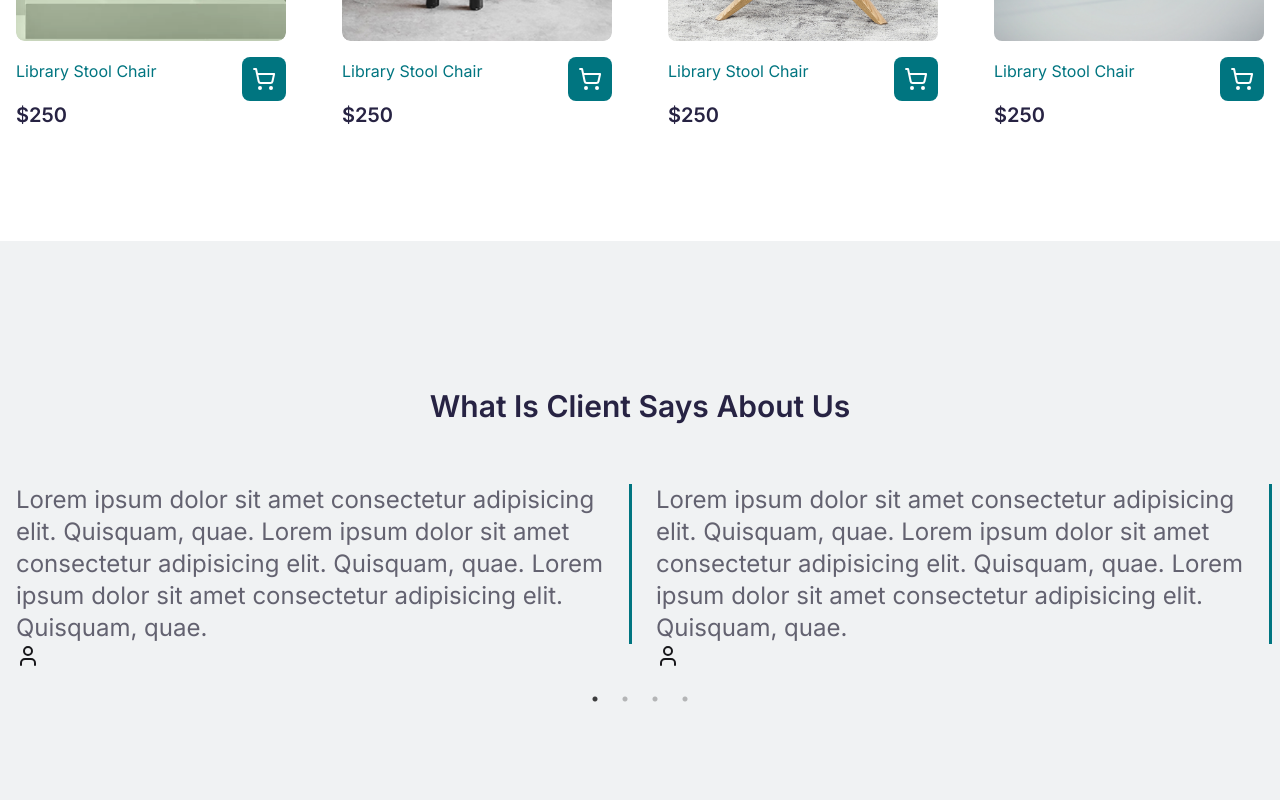
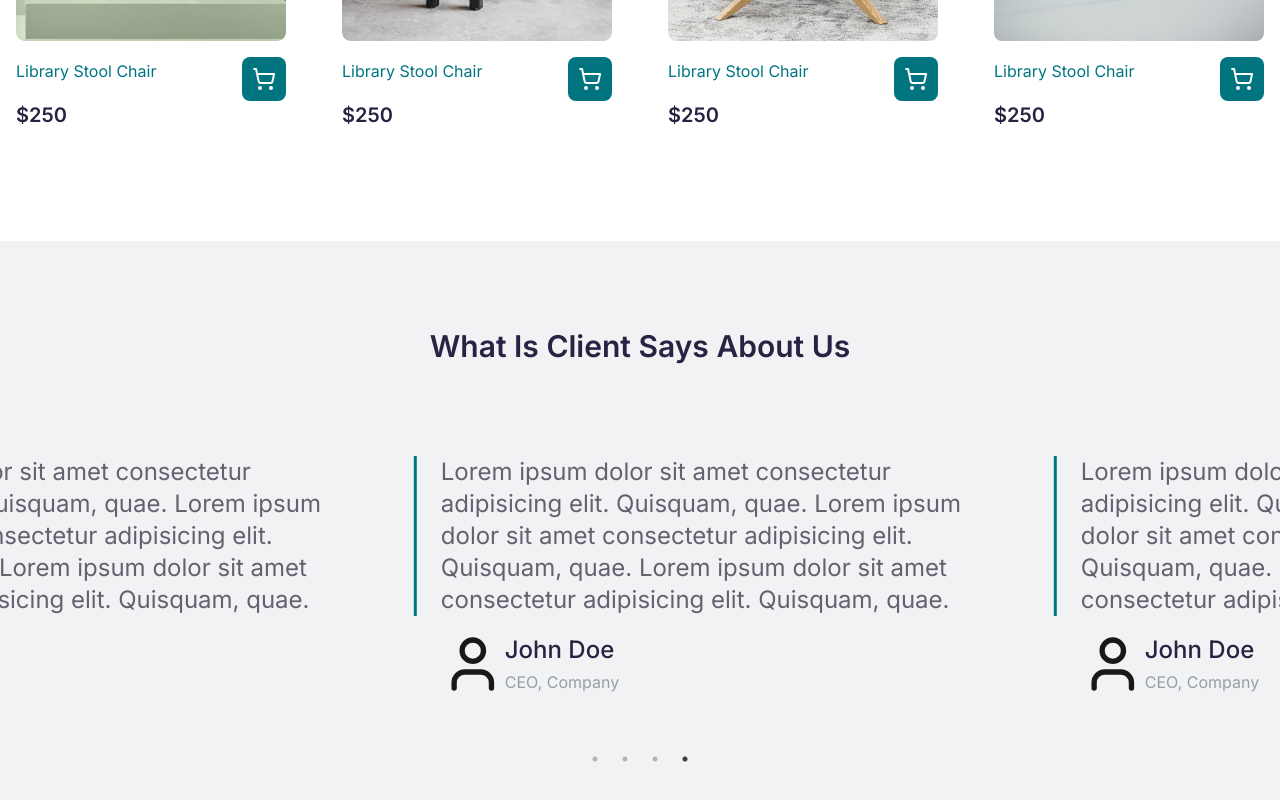
Before and after one commit to bdancost/ecommerce_app, a React (Vite) app: page / in a window 1280 px wide. Shown: the part 3467-4267 px from the top of the page. Built offline with nearby package versions, Linux system fonts and the light colour scheme.

Commit message:
Configurando component Client

```diff
--- a/src/Components/Client/Client.jsx
+++ b/src/Components/Client/Client.jsx
@@ -39,9 +39,10 @@ const Client = () => {
   const settings = {
     dots: true,
     infinite: true,
-    speed: 500,
     slidesToShow: 2,
     slidesToScroll: 1,
+    autoplay: true,
+    autoplaySpeed: 2000,
   };
 
   return (
@@ -55,14 +56,22 @@ const Client = () => {
       <div className="max-w-[1400px] slider-container w-full h-full">
         <Slider {...settings}>
           {clientSays?.map((client, index) => (
-            <div key={index} className="p-4">
-              <p className="text-2xl text-[#636270] font-inter font-normal client_say_description">
+            <div key={index} className="p-12 border-[#e1e1e3] rounded-lg">
+              <p className="text-2xl mb-4 text-[#636270] font-inter font-normal client_say_description">
                 {client?.description}
               </p>
               <div className="flex items-center">
                 <h4>
-                  <User />
+                  <User size="4rem" />
                 </h4>
+                <div>
+                  <h4 className="text-2xl text-[#272343] font-inter font-medium capitalize mb-1">
+                    {client?.name}
+                  </h4>
+                  <p className="text-base text-[#9a9caa] font-inter font-normal">
+                    {client?.position}
+                  </p>
+                </div>
               </div>
             </div>
           ))}
```
